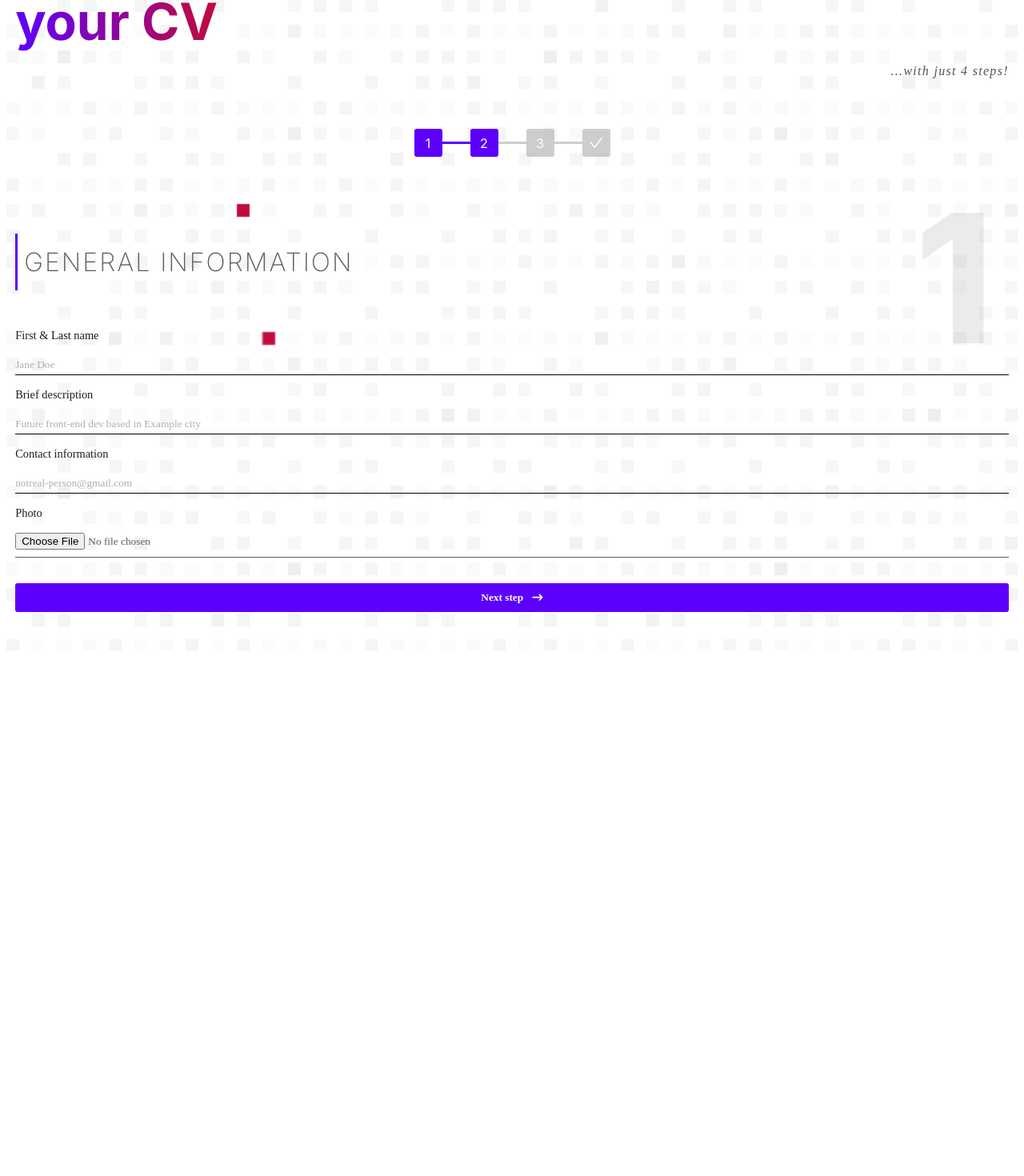
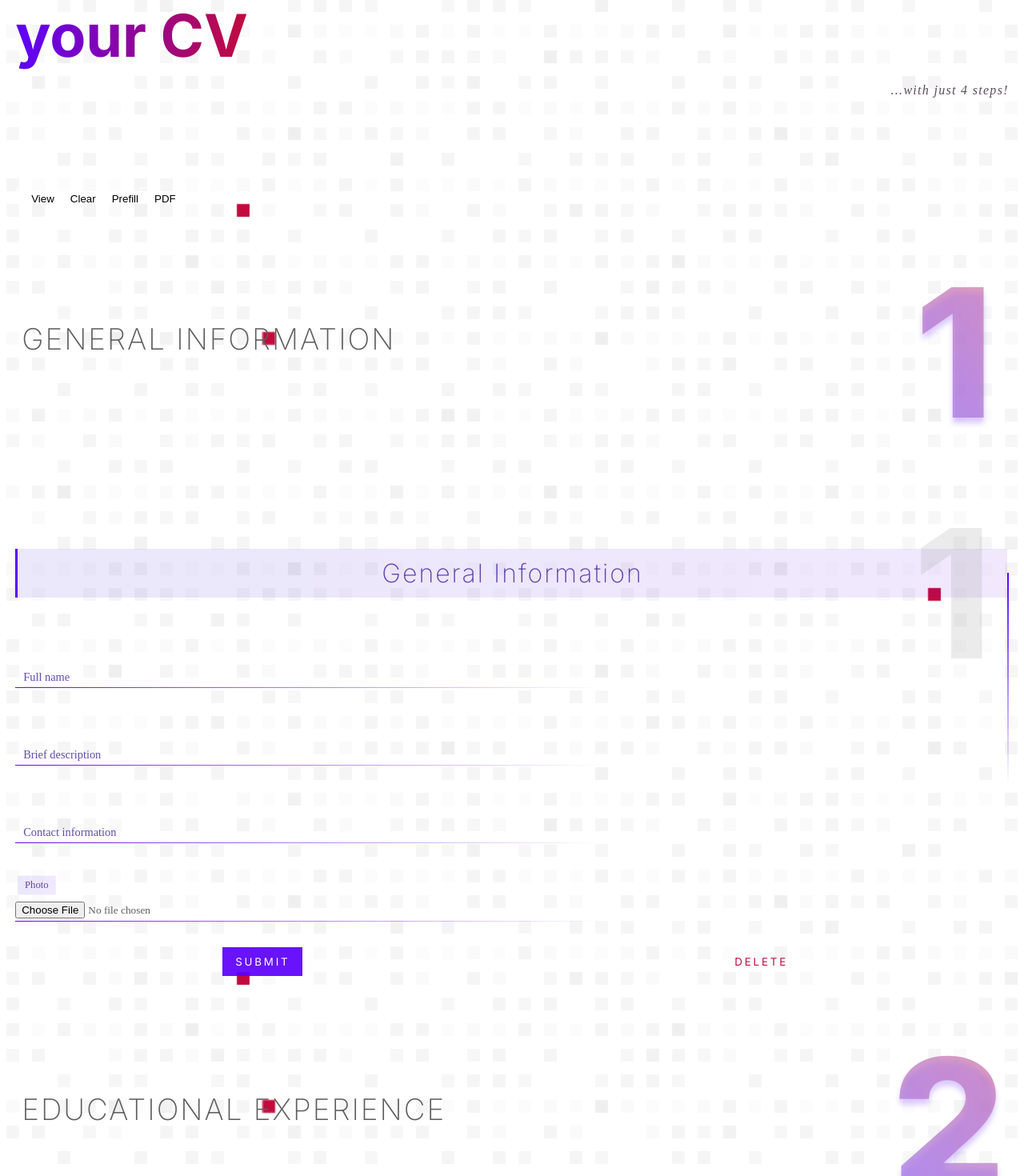
Before and after one commit to KV-Vel/CV-Generator, a React (Vite) app: page / in a window 1280 px wide. Shown: the part 137-1607 px from the top of the page at 80% size. Before the commit the page ends 950 px from the top, so only its background shows below. Built offline with nearby package versions, Linux system fonts and the light colour scheme; a web font is replaced by a local one.

Commit message:
refactor:added main structure

```diff
--- a/src/App.jsx
+++ b/src/App.jsx
@@ -1,20 +1,123 @@
-// import { useState } from 'react'
+import { createContext, useState } from "react";
+
+// CSS
 import "../src/index.css";
-import Header from "./components/DOM/Header";
-import MultiStepProgressBar from "./components/MultiStepProgressBar";
-import GeneralFormSection from "./components/CV/FormGeneral";
-import { FaArrowRightLong } from "react-icons/fa6";
+
+// REACT ICONS
+import { LuView } from "react-icons/lu";
+import { CiEraser } from "react-icons/ci";
+import { VscFilePdf, VscGitPullRequestGoToChanges } from "react-icons/vsc";
+import { IconContext } from "react-icons";
+
+// COMPONENTS
+import Header from "./components/UI/Header/Header";
+import Section from "./components/Section/Section";
+import AddendumSection from "./components/Section/AddendumSection";
+
+// DATA
+import dataHandler from "./data/initialData";
+
+export const AppDataContext = createContext();
 
 function App() {
+    const [appData, setAppData] = useState({
+        general: [dataHandler.getData("general")],
+        education: [dataHandler.getData("education")],
+        work: [dataHandler.getData("work")],
+        skills: [dataHandler.getData("skills")],
+    });
+
+    function prefillCV() {
+        setAppData({
+            general: [dataHandler.getData("general", true)],
+            education: [dataHandler.getData("education", true)],
+            work: [dataHandler.getData("work", true)],
+            skills: [dataHandler.getData("skills", true)],
+        });
+    }
+
+    function clearCv() {
+        setAppData({
+            general: [...appData.general],
+            education: [],
+            work: [],
+            skills: [{ ...appData.skills, inputs: [] }],
+        });
+    }
+
+    function handleAddSection(sectionName) {
+        setAppData(prevAppData => {
+            return {
+                ...prevAppData,
+                [sectionName]: [...prevAppData[sectionName], dataHandler.getData(sectionName)],
+            };
+        });
+    }
+    // Using carrying (to learn), but making callback and pass it further would be more practical
+    function handleDeleteSection(sectionName) {
+        return id => {
+            setAppData(prevAppData => {
+                const filtered = prevAppData[sectionName].filter(toDeleteObj => toDeleteObj.id !== id);
+                return {
+                    ...prevAppData,
+                    [sectionName]: filtered,
+                };
+            });
+        };
+    }
+
     return (
         <>
             <Header />
-            <MultiStepProgressBar />
             <main>
-                <GeneralFormSection />
-                <button type="button" className="next-step__btn">
-                    <span>Next step</span> <FaArrowRightLong viewBox="0 0 500 512" className="arrow" />
-                </button>
+                <IconContext.Provider value={{ color: "#fff", size: "1.5em", display: "inline-block" }}>
+                    <aside>
+                        <button type="button" aria-label="View">
+                            <LuView />
+                            <span>View</span>
+                        </button>
+                        <button type="button" aria-label="Clear CV" onClick={clearCv}>
+                            <CiEraser />
+                            <span>Clear</span>
+                        </button>
+                        <button type="button" aria-label="Autofill CV" onClick={prefillCV}>
+                            <VscGitPullRequestGoToChanges />
+                            <span>Prefill</span>
+                        </button>
+                        {/*Кнопка должна не рендериться если окно === tablet или монитор*/}
+                        <button type="button" aria-label="PDF">
+                            <VscFilePdf />
+                            <span>PDF</span>
+                        </button>
+                    </aside>
+                </IconContext.Provider>
+                <Section
+                    name="General Information"
+                    step={1}
+                    initialData={appData.general}
+                    onAddSection={() => handleAddSection("general")}
+                    onDelete={handleDeleteSection("general")}
+                />
+                <Section
+                    name="Educational Experience"
+                    step={2}
+                    initialData={appData.education}
+                    onAddSection={() => handleAddSection("education")}
+                    onDelete={handleDeleteSection("education")}
+                />
+                <Section
+                    name="Work Experience"
+                    step={3}
+                    initialData={appData.work}
+                    onAddSection={() => handleAddSection("work")}
+                    onDelete={handleDeleteSection("work")}
+                />
+                <AppDataContext.Provider value={{ appData, setAppData }}>
+                    <AddendumSection
+                        name="Addendum"
+                        step={4}
+                    />
+                </AppDataContext.Provider>
             </main>
         </>
     );
```
